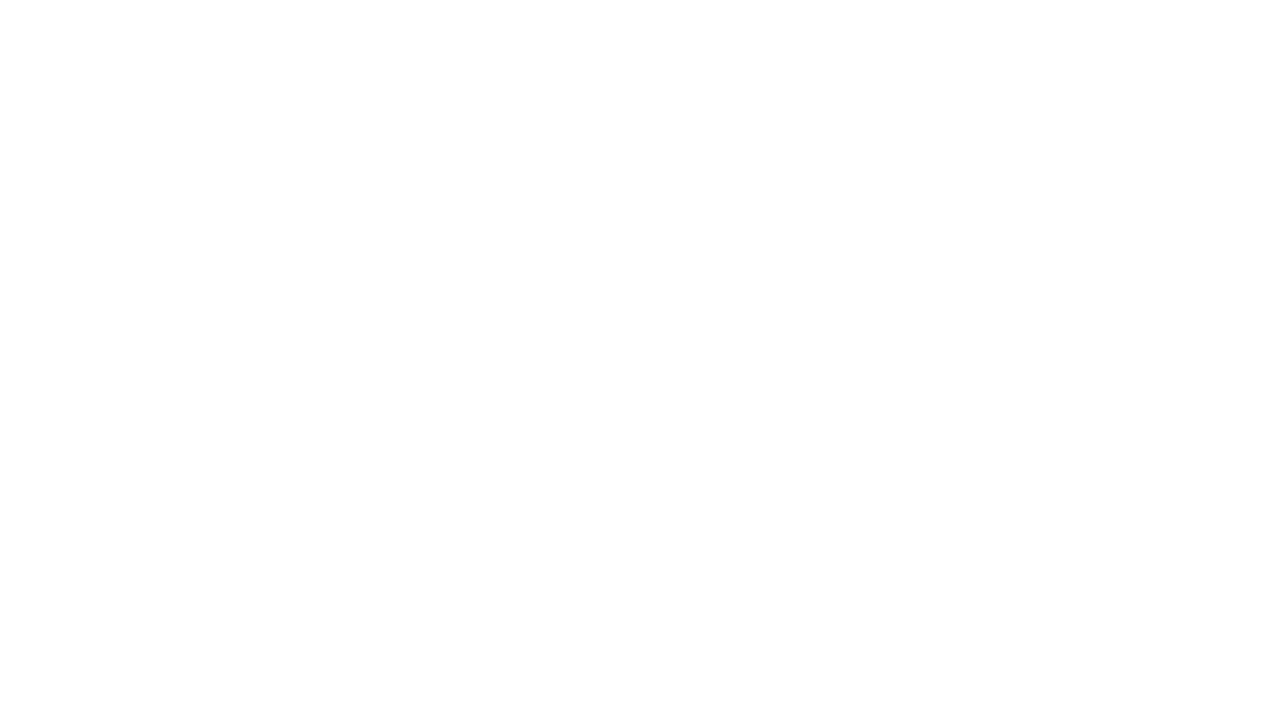
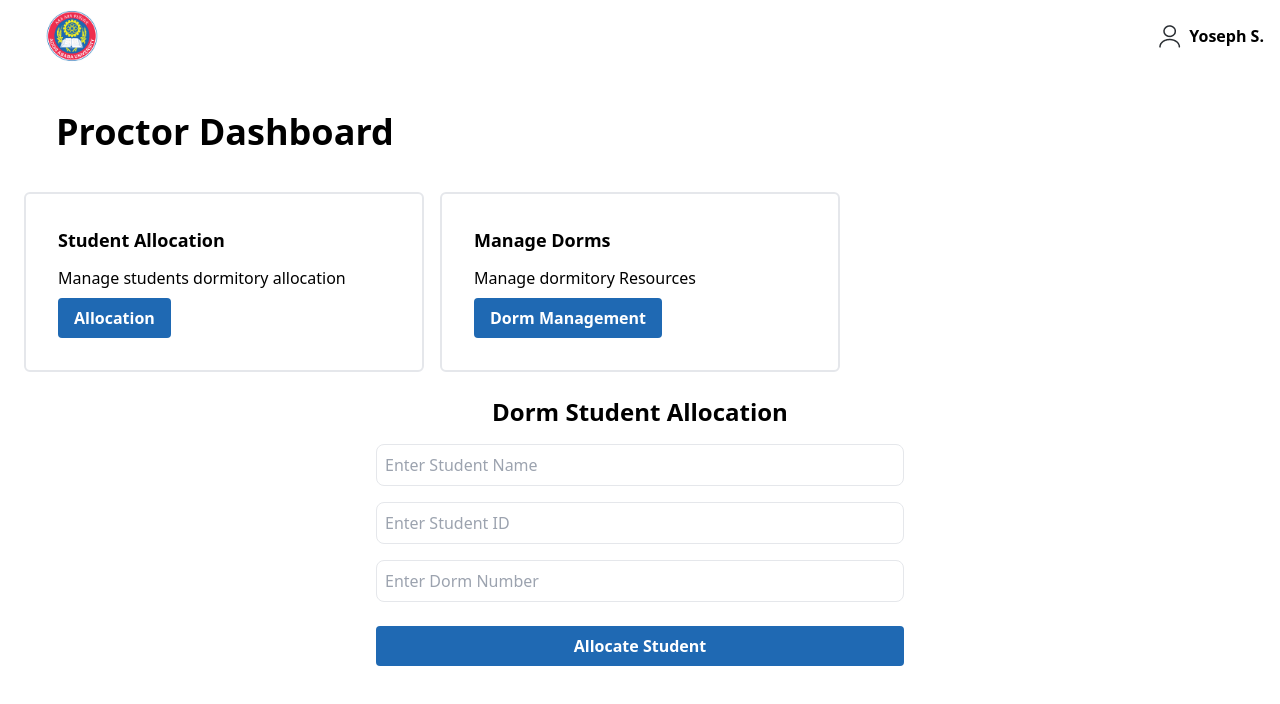
Before and after one commit to YosephSagawa/Digitizing-AAiT-Student-Services, a React (Vite) app in the folder Frontend/: page /dashboard/proctor/student_allocation in a window 1280 px wide. Before the commit this address had no page. Shown: the top 704 px of the page. Built offline with nearby package versions, Linux system fonts and the light colour scheme.

Commit message:
Added the StudentAllocation page and fixed the lecturer dashboard so that it could show class Names

```diff
--- a/Frontend/src/App.jsx
+++ b/Frontend/src/App.jsx
@@ -11,6 +11,7 @@ import DormitoryLogs from "./components/DormitoryLogs";
 import CafeteriaLogs from "./components/CafeteriaLogs";
 import ManageUsers from "./pages/ManageUsers";
 import RFIDIssuancePage from "./pages/RFIDIssuance";
+import StudentAllocation from "./pages/StudentAllocation";
 
 function App() {
   return (
@@ -47,7 +48,13 @@ function App() {
               element={<ManageUsers />}
             />
           </Route>
-          <Route path="/dashboard/proctor" element={<ProctorDashboard />} />
+          <Route path="/dashboard/proctor" element={<ProctorDashboard />}>
+            <Route
+              path="/dashboard/proctor/student_allocation"
+              element={<StudentAllocation />}
+            />
+            <Route></Route>
+          </Route>
         </Routes>
       </Router>
     </>
--- a/Frontend/src/components/ClassAttendanceTable.jsx
+++ b/Frontend/src/components/ClassAttendanceTable.jsx
@@ -169,6 +169,9 @@ const ClassAttendanceTable = ({ data }) => {
           <thead>
             <tr className="bg-white text-left border-t">
               <th className="py-3 px-4 border-b-2 font-bold text-md">Mark</th>
+              <th className="py-3 px-4 border-b-2 font-bold text-md">
+                ClassName
+              </th>
               <th className="py-3 px-4 border-b-2 font-bold text-md">Date</th>
               <th className="py-3 px-4 border-b-2 font-bold text-md">
                 Student Name
@@ -189,6 +192,7 @@ const ClassAttendanceTable = ({ data }) => {
                     onChange={() => handleCheckboxChange(row.id)}
                   />
                 </td>
+                <td className="py-3 px-4 border-b">{row.className}</td>
                 <td className="py-3 px-4 border-b">{row.date}</td>
                 <td className="py-3 px-4 border-b">{row.studentName}</td>
                 <td className="py-3 px-4 border-b">{row.status}</td>
--- a/Frontend/src/pages/ProctorDashboard.jsx
+++ b/Frontend/src/pages/ProctorDashboard.jsx
@@ -1,4 +1,5 @@
 import React from "react";
+import { Outlet } from "react-router-dom";
 
 //Components
 import DashboardCard from "../components/DashboardCard";
@@ -17,7 +18,7 @@ const ProctorDashboard = () => {
           <DashboardCard
             title="Student Allocation"
             description="Manage students dormitory allocation"
-            link="/dormitory/student_allocation"
+            link="/dashboard/proctor/student_allocation"
             action="Allocation"
           />
           <DashboardCard
@@ -26,13 +27,8 @@ const ProctorDashboard = () => {
             link="/dormitory/dorm_management"
             action="Dorm Management"
           />
-          <DashboardCard
-            title="Configure access policies"
-            description="Configure entry time and access limits"
-            link="/dormitory/access_policy"
-            action="Access Policy"
-          />
         </div>
+        <Outlet />
       </div>
     </div>
   );
--- /dev/null
+++ b/Frontend/src/pages/StudentAllocation.jsx
@@ -0,0 +1,58 @@
+import React, { useState } from "react";
+
+const RFIDIssuancePage = () => {
+  const [cardNumber, setCardNumber] = useState("");
+  const [userId, setUserId] = useState("");
+  const [status, setStatus] = useState(null);
+  const [dormNumber, setdormNumber] = useState("");
+  const handleIssueCard = () => {
+    // Simulating API call
+    if (cardNumber && userId) {
+      setStatus("Student allocated successfully!");
+      setCardNumber("");
+      setUserId("");
+    } else {
+      setStatus("Please enter the necessary infromation.");
+    }
+  };
+
+  return (
+    <div className="p-6 mx-auto max-w-xl">
+      <h2 className="text-2xl font-bold mb-4 text-center">
+        Dorm Student Allocation
+      </h2>
+      <div className="flex flex-col gap-4 min-w-6xl">
+        <input
+          type="text"
+          placeholder="Enter Student Name"
+          className="p-2 border rounded-lg"
+          value={cardNumber}
+          onChange={(e) => setCardNumber(e.target.value)}
+        />
+        <input
+          type="text"
+          placeholder="Enter Student ID"
+          className="p-2 border rounded-lg"
+          value={userId}
+          onChange={(e) => setUserId(e.target.value)}
+        />
+        <input
+          type="text"
+          placeholder="Enter Dorm Number"
+          className="p-2 border rounded-lg"
+          value={userId}
+          onChange={(e) => setUserId(e.target.value)}
+        />
+        <button
+          className="bg-midblue hover:bg-black text-white font-bold py-2 px-4 rounded mt-2"
+          onClick={handleIssueCard}
+        >
+          Allocate Student
+        </button>
+        {status && <p className="text-button font-semibold">{status}</p>}
+      </div>
+    </div>
+  );
+};
+
+export default RFIDIssuancePage;
```
